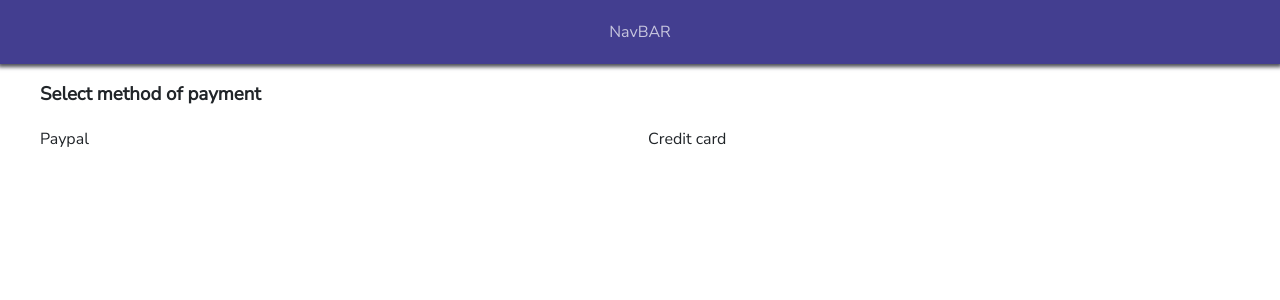
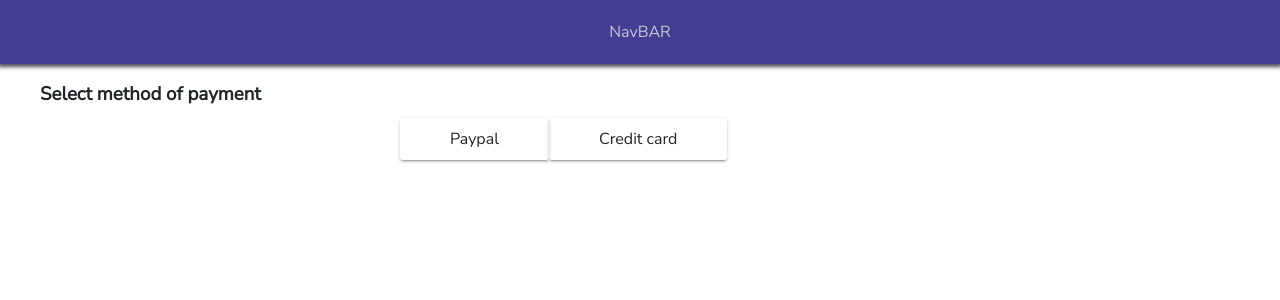
Before and after one commit to DanielCs1988/webshop-front, an Angular app: page /payment in a window 1280 px wide. Shown: the top 300 px of the page. Built offline with nearby package versions, Linux system fonts and the light colour scheme.

Commit message:
Added style to payment selectors

```diff
--- a/src/app/payment/payment.component.html
+++ b/src/app/payment/payment.component.html
@@ -1,10 +1,6 @@
 <h3>Select method of payment</h3>
-<div class="grid">
-  <div class="col-6">
-    <a routerLink="paypal">Paypal</a>
-  </div>
-  <div class="col-6">
-    <a routerLink="credit-card">Credit card</a>
-  </div>
+<div class="center-block">
+  <a routerLink="paypal" class="pane" style="padding-left: 50px; padding-right: 50px">Paypal</a>
+  <a routerLink="credit-card" class="pane" style="padding-left: 50px; padding-right: 50px">Credit card</a>
 </div>
 <router-outlet></router-outlet>
```
